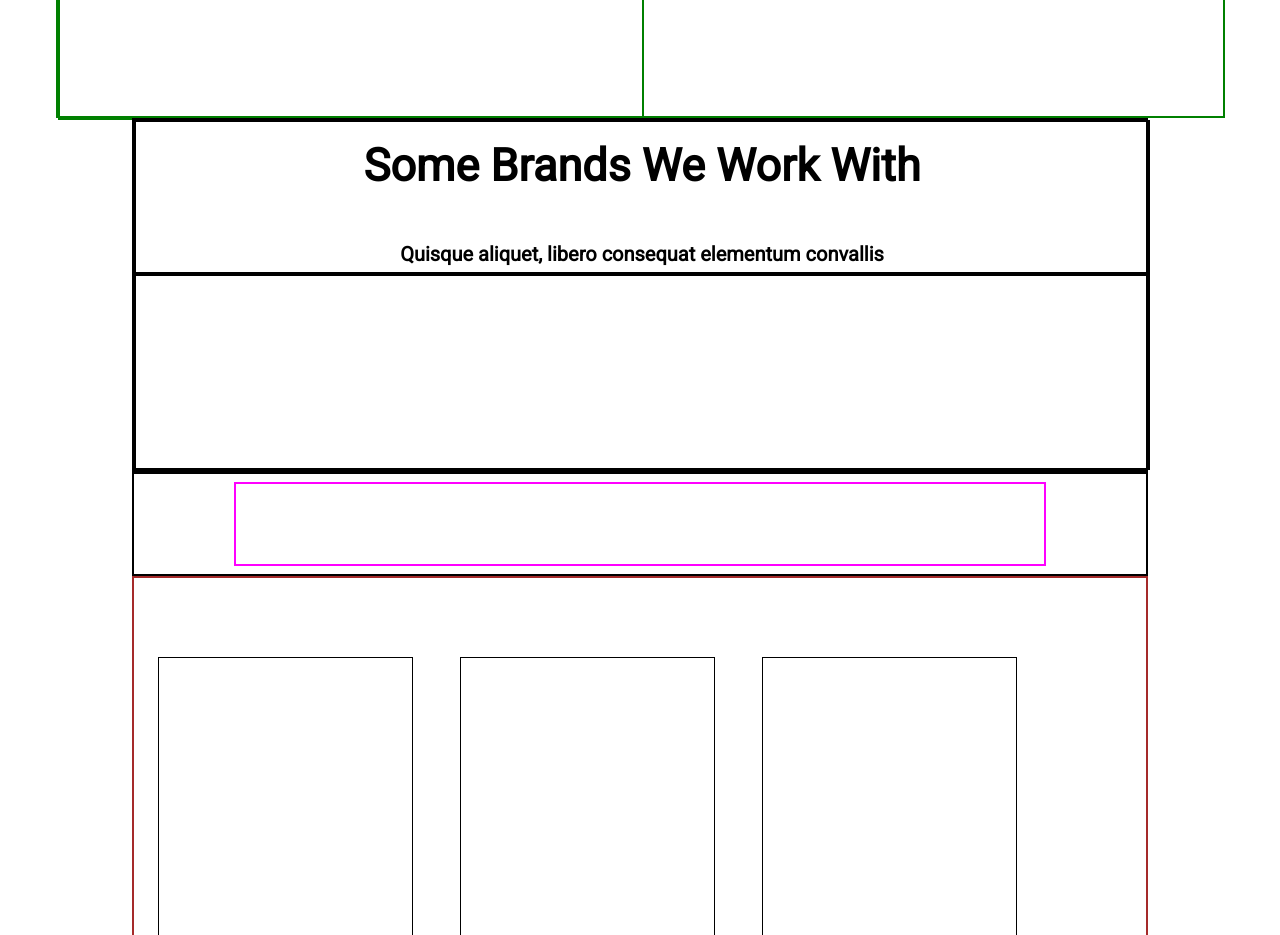
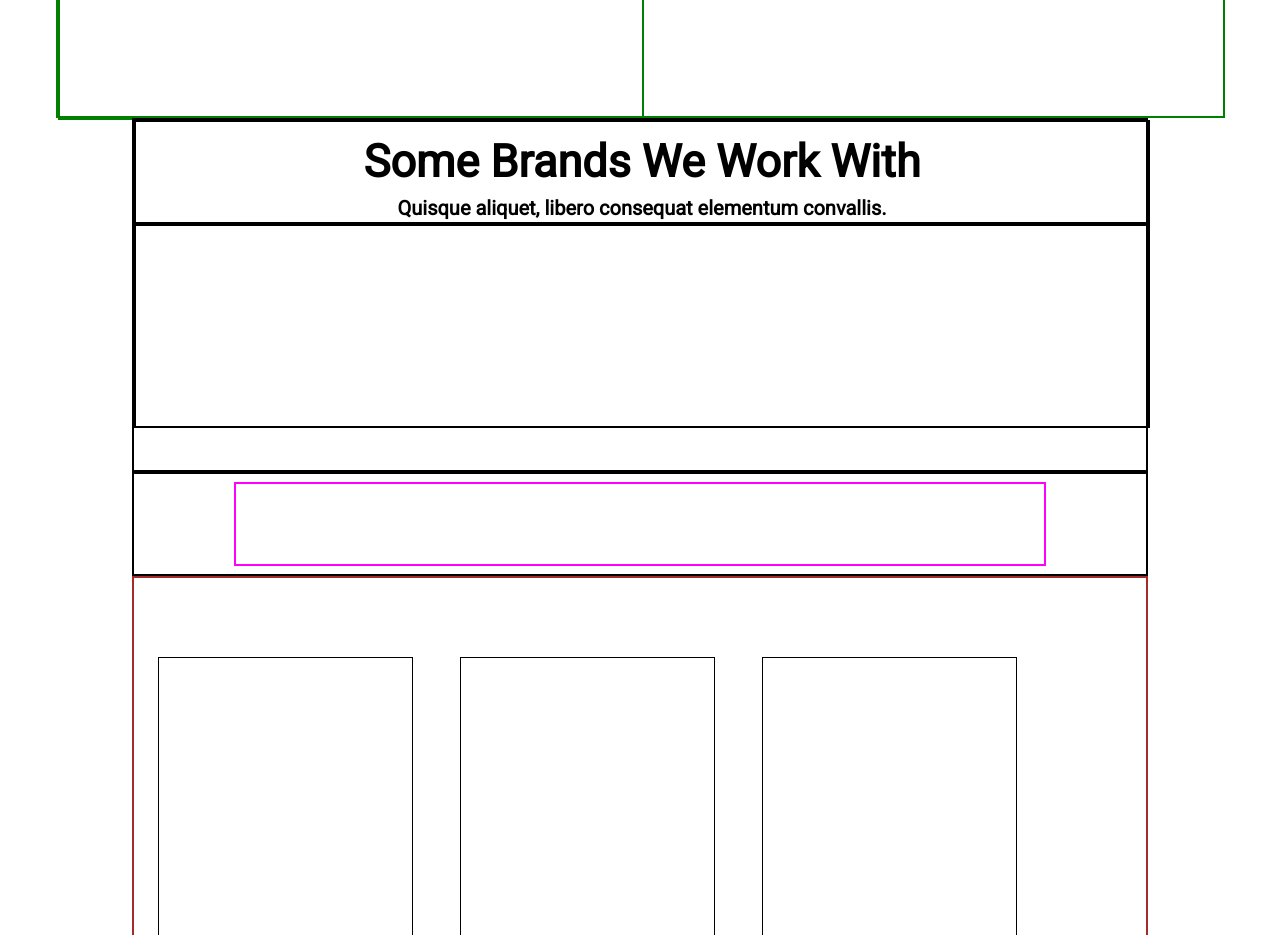
Before and after one commit to Simone-Corso/proj-html-vuejs, a Vue app: page / in a window 1280 px wide. Shown: the part 2940-3875 px from the top of the page. Built offline with nearby package versions, Linux system fonts and the light colour scheme.

Commit message:
messo in modo corretto la parte del title brand

```diff
--- a/src/components/BrandComponent.vue
+++ b/src/components/BrandComponent.vue
@@ -5,7 +5,7 @@
             <h1>
                 Some Brands We Work With
             </h1>
-            <h3>Quisque aliquet, libero consequat elementum convallis</h3>
+            <h3>Quisque aliquet, libero consequat elementum convallis.</h3>
         </div>
         <div class="container-different-brand">
 
@@ -17,7 +17,6 @@
         <div class="container-consultant">
 
         </div>
-
 </div>
 </div>
 </template>
@@ -43,7 +42,7 @@ export default {
 
     }
     .container-title-brand{
-        height: 150px;
+        height: 100px;
         width: 100%;
         border: 2px solid black;
         display: flex;
@@ -55,10 +54,13 @@ export default {
 
     h1{
         font-size: 45px;
+        margin-bottom: 0;
     }
 
     h3{
         font-size: 20px;
+        margin-top: .5rem;
+
     }
     .container-different-brand{
         height: 200px;
```
